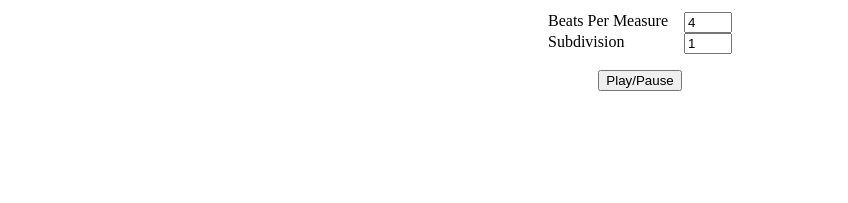
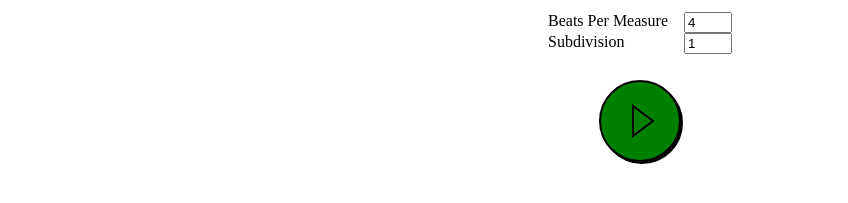
Before and after one commit to wispykey/portfolio, a SvelteKit app: page /tools/metronome in a window 1280 px wide. Shown: the part 223-426 px from the top of the page, without its empty margins (0-848 px from the left). Built offline with nearby package versions, Linux system fonts and the light colour scheme; no server answers.

Commit message:
Draw button as basic SVG

```diff
--- a/src/routes/tools/metronome/+page.svelte
+++ b/src/routes/tools/metronome/+page.svelte
@@ -158,9 +158,33 @@
         </label>
     </form>
 
-    <button onclick={togglePlaying}>
-        Play/Pause
-        <!-- <img src="l" width="50" height="50" alt="the play button" /> -->
+    <button aria-label="play-button" onclick={togglePlaying}>
+        <svg width="100" height="100">
+            <circle
+                r="40"
+                stroke="black"
+                stroke-width="2"
+                fill="black"
+                cx="52"
+                cy="52"
+            ></circle>
+            <circle r="40" fill="green" cx="50" cy="50"></circle>
+
+            <circle
+                r="40"
+                stroke="black"
+                stroke-width="2"
+                fill="none"
+                cx="50"
+                cy="50"
+            ></circle>
+            <path
+                d="M 43 35 v 30 l 20 -15 Z"
+                fill="none"
+                stroke="black"
+                stroke-width="2"
+            />
+        </svg>
     </button>
 </div>
 
@@ -193,4 +217,9 @@
     circle {
         transition: r 0.2s ease-out;
     }
+
+    button {
+        background: none;
+        border: none;
+    }
 </style>
```
